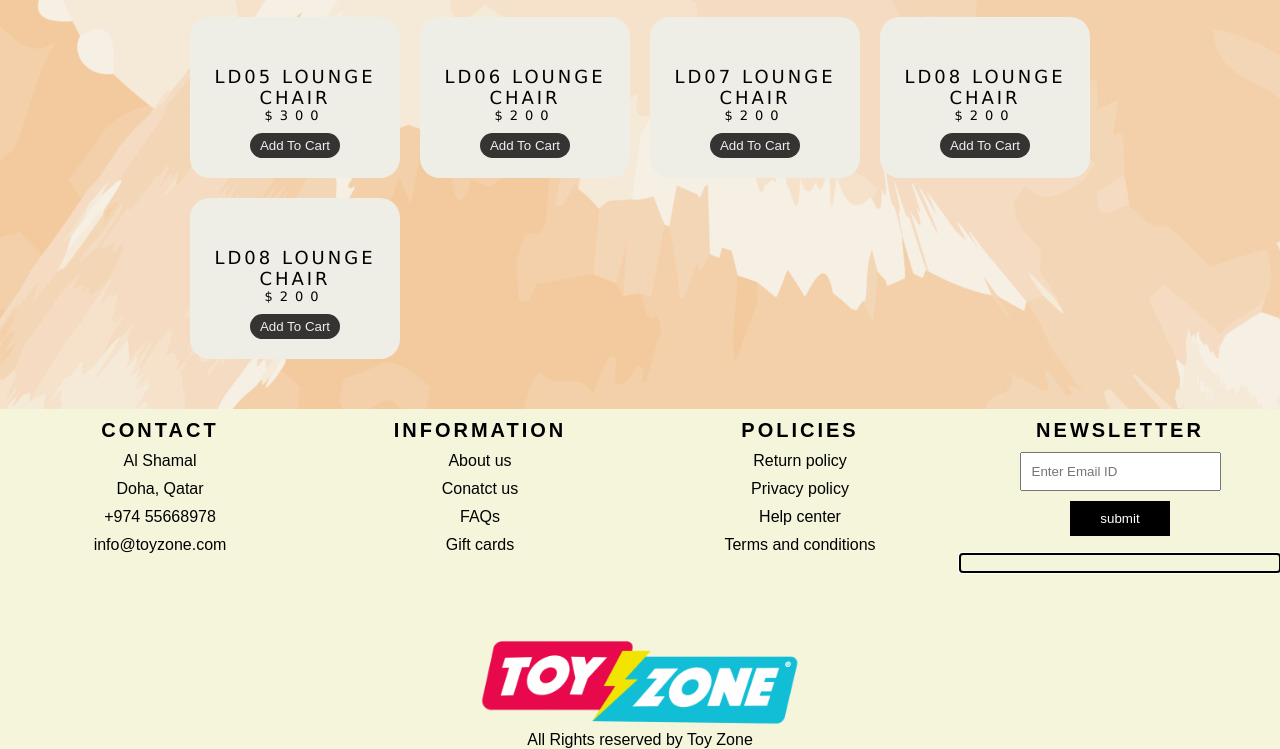
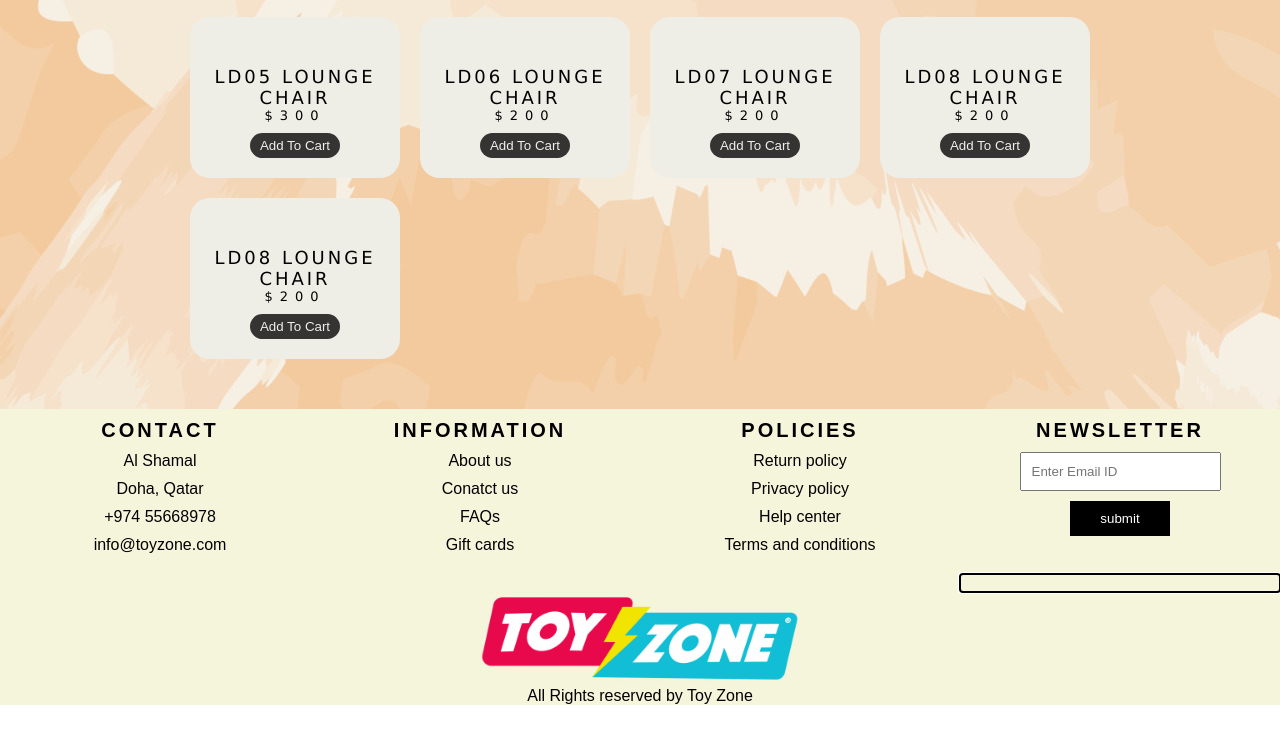
Before and after one commit to safwan-sk2110900/ToyZone, a website: page Project_Phase1/index.html in a window 1280 px wide. Shown: the part 592-1341 px from the top of the page. After the commit the page ends 1297 px from the top, so only its background shows below. Drawn offline with Linux system fonts and the light colour scheme.

Commit message:
updated footer

```diff
--- a/Project_Phase1/styles.css
+++ b/Project_Phase1/styles.css
@@ -395,6 +395,7 @@ h2{
     letter-spacing: 3px;
 }
 .contact{
+    padding-bottom: 20px;
     text-align: center;
     grid-column: 1/2;
     grid-row: 1;
@@ -409,6 +410,7 @@ h2{
     }
 }
 .information{
+    padding-bottom: 20px;
     text-align: center;
     grid-column: 2/3;
     grid-row: 1;
@@ -423,6 +425,7 @@ h2{
     }
 }
 .policies{
+    padding-bottom: 20px;
     text-align: center;
     grid-column: 1/2;
     grid-row: 2;
@@ -461,7 +464,6 @@ h2{
     }
 }
 .footer-bottom{
-    padding-top: 10%;
     text-align: center;
     grid-column: 1/3;
     grid-row: 3;
```
